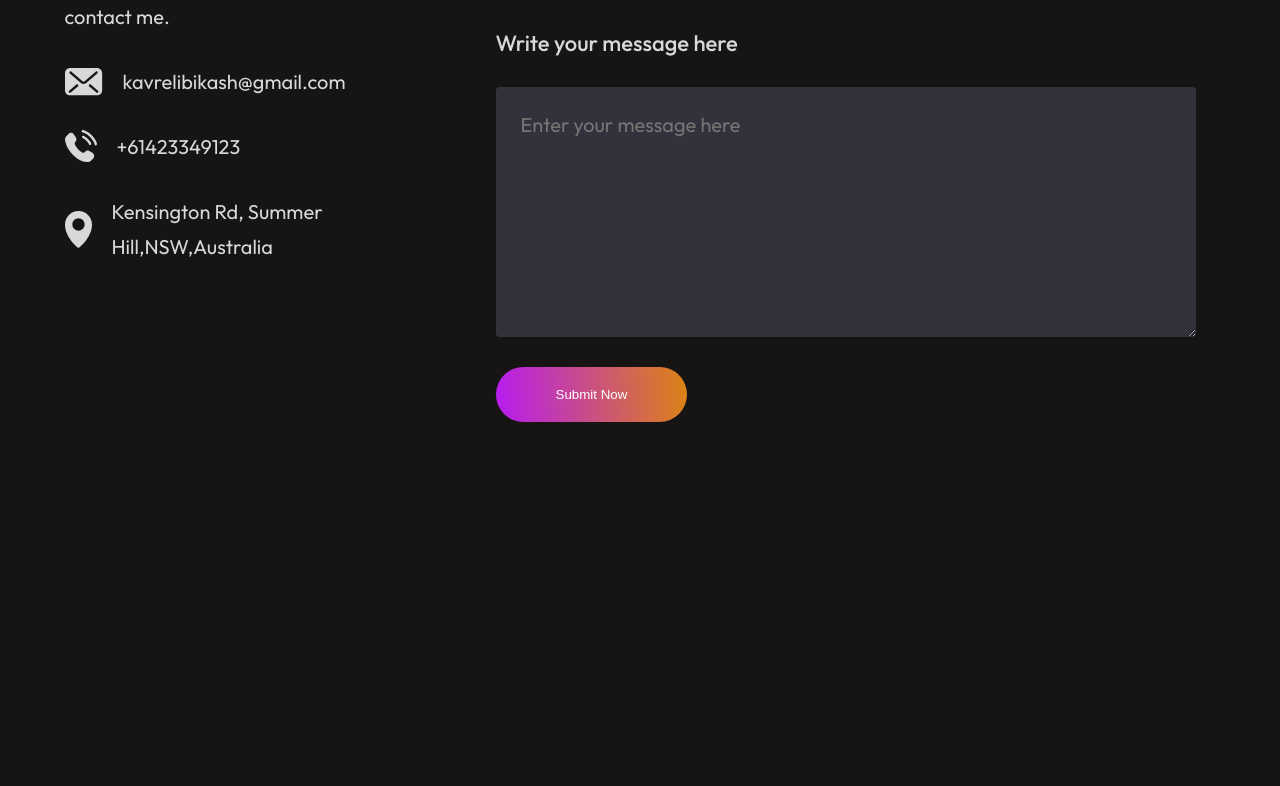
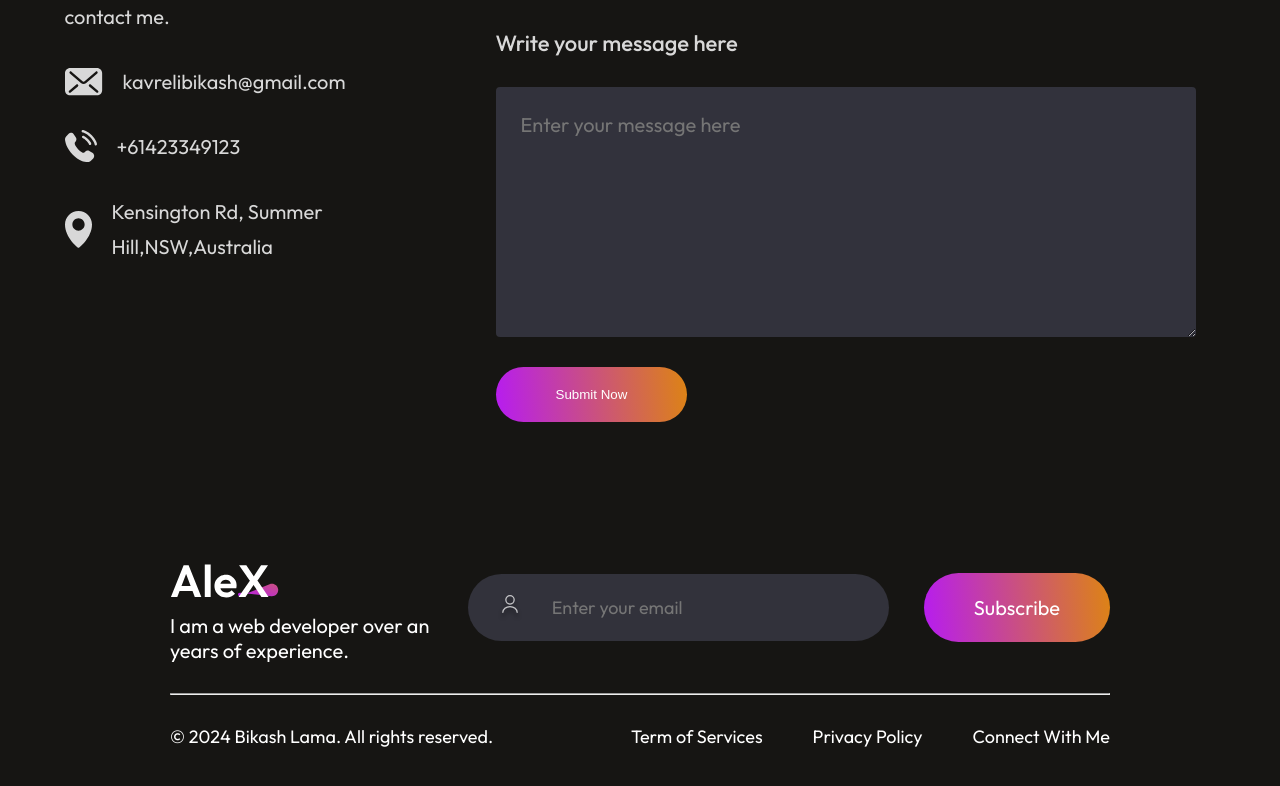
Before and after one commit to waibaBikash/My-Portfolio, a React (Vite) app in the folder Portfolio-react/: page / in a window 1280 px wide. Shown: the part 5717-6503 px from the top of the page. Before the commit the page ends 6189 px from the top, so only its background shows below. Built offline with nearby package versions, Linux system fonts and the light colour scheme.

Commit message:
create footer

```diff
--- a/Portfolio-react/src/App.jsx
+++ b/Portfolio-react/src/App.jsx
@@ -5,6 +5,7 @@
 import Services from './components/Services/Services';
 import MyWork from './components/MyWork/MyWork';
 import Contact from './components/Contact/Contact';
+import Footer from './components/Footer/Footer';
 
 const App = () => {
   return (
@@ -15,6 +16,7 @@
       <Services />
       <MyWork />
       <Contact />
+      <Footer />
     </div>
   )
 }
--- /dev/null
+++ b/Portfolio-react/src/components/Footer/Footer.css
@@ -0,0 +1,60 @@
+.footer{
+  margin: 50px 170px;
+  display: flex;
+  flex-direction: column;
+  gap: 30px;
+}
+.footer-top{
+  display: flex;
+  justify-content: space-between;
+}
+.footer-top-left p{
+ font-size: 20px;
+ max-width: 400px;
+}
+.footer-top-right{
+  display: flex;
+  align-items: center;
+  gap: 35px;
+}
+.footer-email-input{
+  display: flex;
+  gap: 30px;
+  padding: 20px 30px;
+  border-radius: 50px;
+  background: #32323b;
+  padding-right: 80px;
+}
+.footer-email-input input{
+  outline: none;
+  border: none;
+  background: transparent;
+  color: #a0a0a0;
+  font-family: Outfit;
+  font-size: 18px;
+}
+.footer-subscribe{
+  font-size: 20px;
+  padding: 22px 50px;
+  border-radius: 50px;
+  background: linear-gradient(264deg, #df8908 -5.09%, #b415ff 106.28%);
+  cursor: pointer;
+  transition: 0.3s;
+}
+.footer-bottom{
+  display: flex;
+  justify-content: space-between;
+  font-size: 18px;
+}
+.footer-bottom-right{
+  display: flex;
+  gap: 50px;
+  margin-bottom: 50px;
+}
+.footer-email-input:hover{
+  border: 2px solid white;
+}
+.footer-subscribe:hover{
+  transform: scale(1.1);
+  transition: 0.3s;
+}
--- /dev/null
+++ b/Portfolio-react/src/components/Footer/Footer.jsx
@@ -0,0 +1,35 @@
+import React from 'react';
+import './Footer.css';
+import footer_logo from '../../assets/footer_logo.svg';
+import user_icon  from '../../assets/user_icon.svg';
+
+const Footer = () => {
+  return (
+    <div className='footer'>
+       <div className="footer-top">
+          <div className="footer-top-left">
+             <img src={footer_logo} alt="" />
+             <p>I am a web developer over an years of experience.</p>
+          </div>
+           <div className="footer-top-right">
+             <div className="footer-email-input">
+                <img src={user_icon} alt="" />
+                 <input type="email" placeholder='Enter your email' />
+             </div>
+              <div className="footer-subscribe">Subscribe</div>
+           </div>
+       </div>
+        <hr />
+         <div className="footer-bottom">
+           <p className='footer-bottom-left'>© 2024 Bikash Lama. All rights reserved.</p>
+            <div className="footer-bottom-right">
+              <p>Term of Services</p>
+              <p>Privacy Policy</p>
+              <p>Connect With Me</p>
+            </div>
+         </div>
+    </div>
+  )
+}
+
+export default Footer;
```
